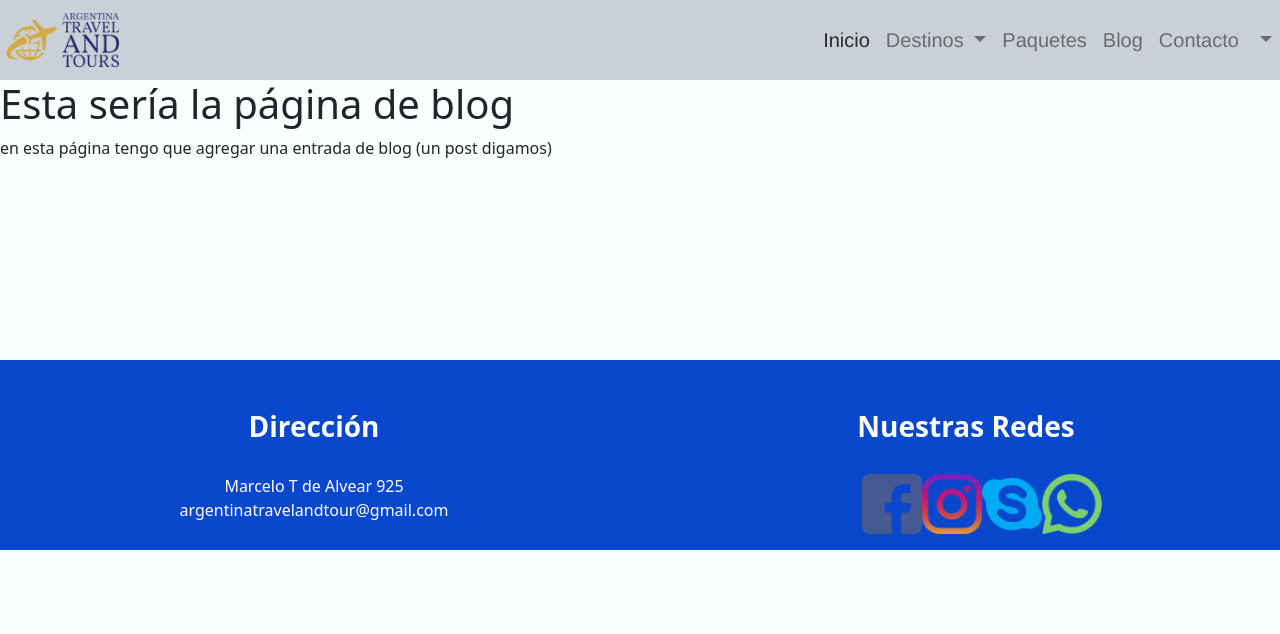
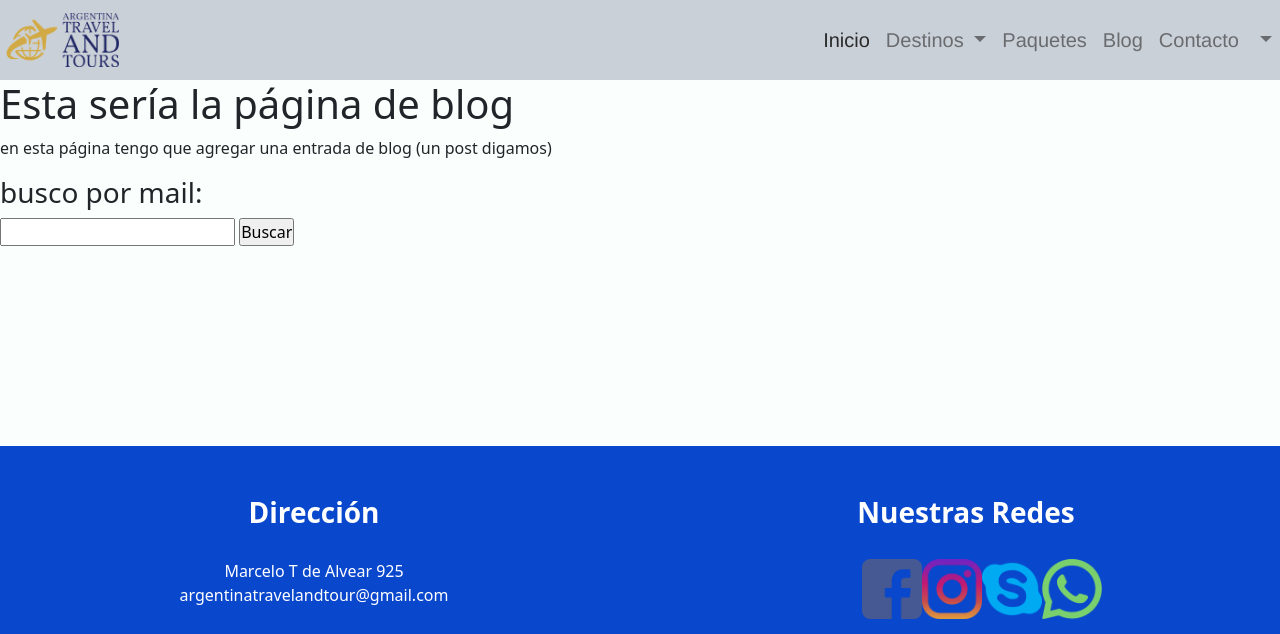
Before and after one commit to germanTuppo/attPy, a Django app: page /blog/ in a window 1280 px wide. Shown: the top 634 px of the page. Run offline with Django 4.2, Linux system fonts and the light colour scheme; some libraries are stand-ins or nearby versions.

Commit message:
buscar por mail

```diff
--- a/blog/templates/blog/blog.html
+++ b/blog/templates/blog/blog.html
@@ -8,4 +8,30 @@
     <h1>Esta sería la página de blog</h1>
     <p>en esta página tengo que agregar una entrada de blog (un post digamos)</p>
 
+
+    <h3>busco por mail:</h3>
+
+    <form action="/blog/buscar/" method="GET">
+
+        <input type="text" name="email" id="email">
+
+        <input type="submit" value="Buscar">
+
+    </form>
+
+
+
+    {% if usuarios %}
+
+    <p>Estamos buscando el: {{email}}</p>
+
+    <ul>
+	{% for usuario in usuarios %}
+		<li> {{usuario.nombre}} </li>
+		<li> {{usuario.email}} </li>
+	{% endfor %}
+
+    </ul>
+
+    {% endif %}
 {% endblock %}
--- a/blog/urls.py
+++ b/blog/urls.py
@@ -6,4 +6,5 @@ urlpatterns = [
 
     path('', views.blog, name="blog"), #esta sería la vista blog
     path('usuarioFormulario/', views.usuarioFormulario, name="usuarioFormulario"),
+    path('buscar/', views.buscar),
 ]
--- a/blog/views.py
+++ b/blog/views.py
@@ -44,4 +44,22 @@ def usuarioFormulario(request):
 
             miFormulario= UsuarioFormulario() #Formulario vacio para construir el html
 
-      return render(request, "blog/usuarioFormulario.html", {"miFormulario":miFormulario})
+      return render(request, "blog/blog.html", {"miFormulario":miFormulario})
+
+
+def buscar(request):
+
+      if  request.GET["email"]: #if request.method == 'Get':
+
+	      #respuesta = f"Estoy buscando la camada nro: {request.GET['camada'] }"
+            email = request.GET['email']
+            print(email)
+            usuarios = Usuario.objects.filter(email__icontains=email)
+            print(usuarios)
+            return render(request, "blog/blog.html", {"usuarios":usuarios, "email":email})
+
+      else:
+
+	      respuesta = "No enviaste datos"
+
+      return render(request, "blog/blog.html", {"respuesta":respuesta})
```
Also changed, not shown: db.sqlite3.
